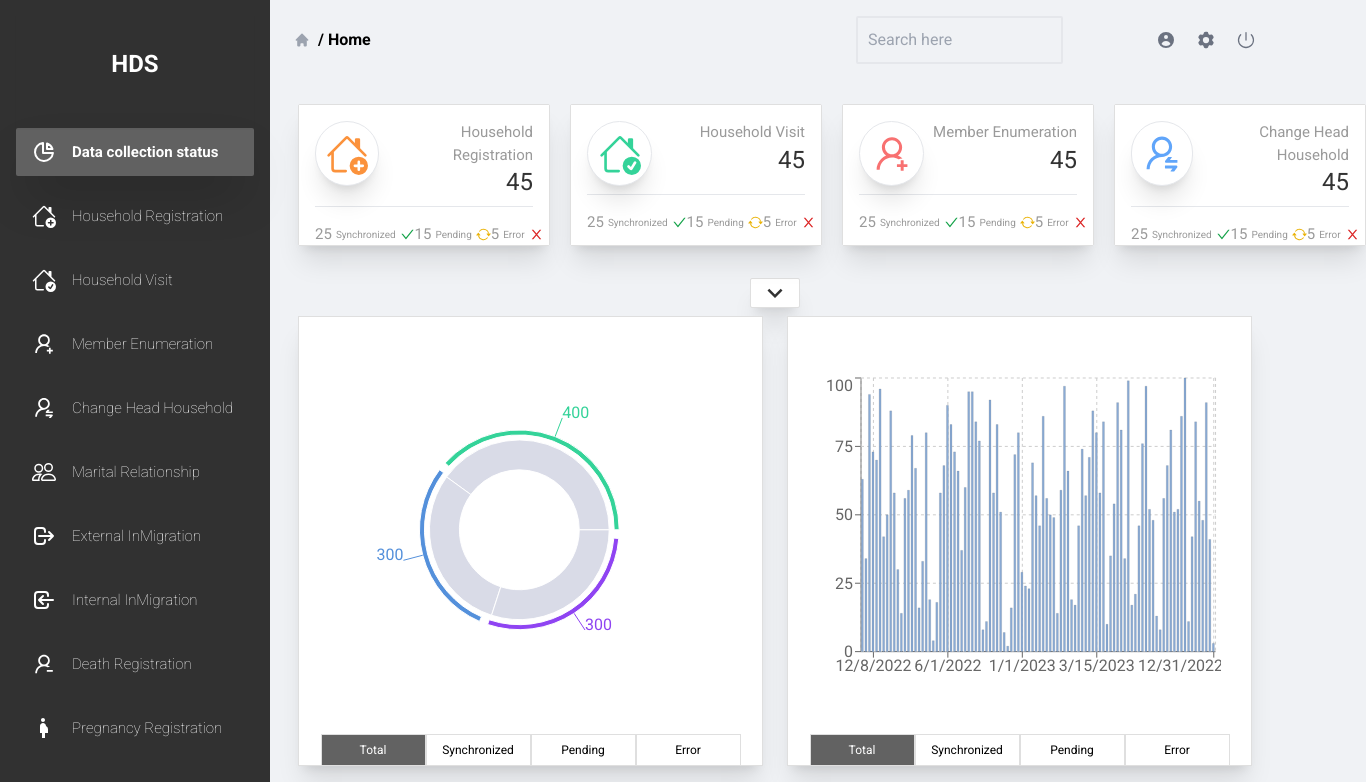
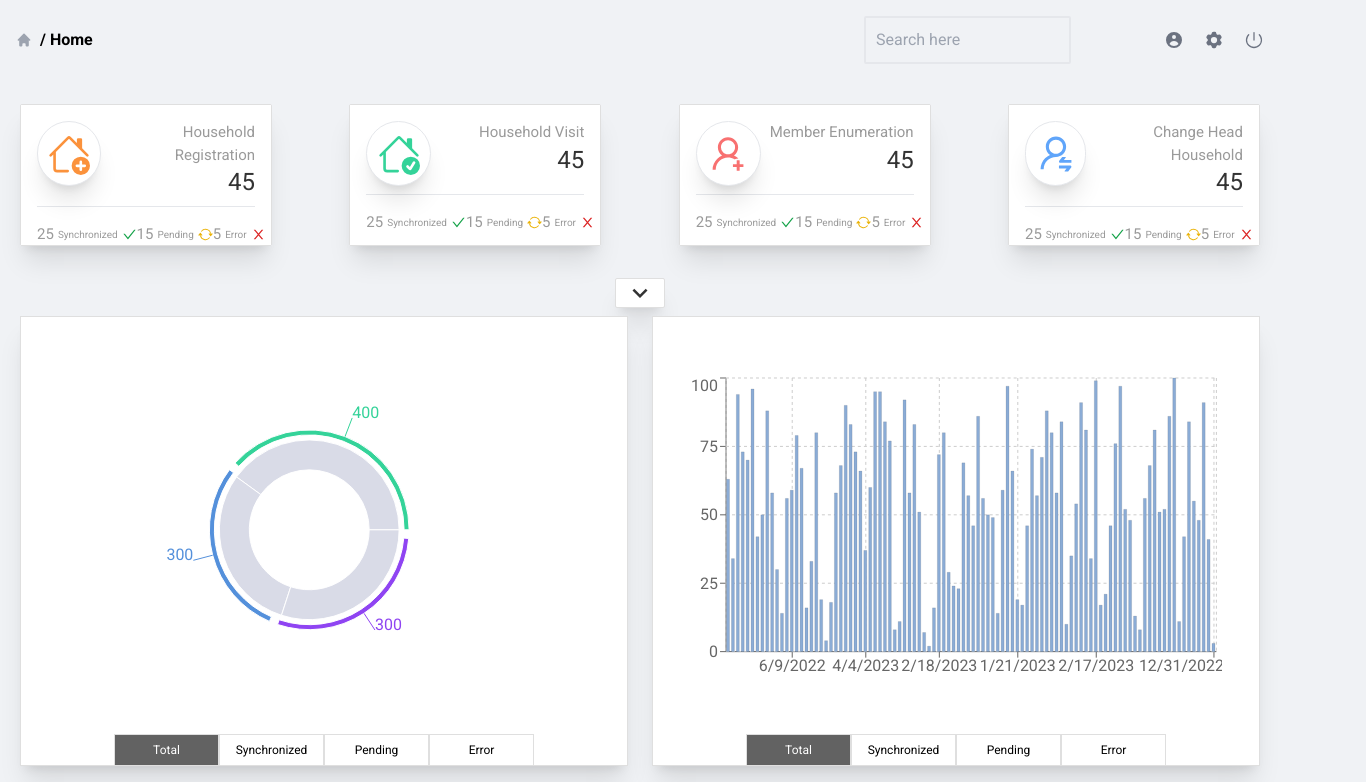
Before and after one commit to Edmilson-Filimone/hds-dashboard, a React (Vite) app: page / in a window 1280 px wide. Shown: the top 782 px of the page, 1366 px wide, since content can reach past the window. Built offline with nearby package versions, Linux system fonts and the light colour scheme.

Commit message:
Removing sidebar

```diff
--- a/src/App.jsx
+++ b/src/App.jsx
@@ -8,6 +8,7 @@ import Playground from "./pages/Playground";
 
 function App() {
   //collapse sidebar function that will be passed and triggered in child component, basically readjust the grid layout on main page (parent)
+  // eslint-disable-next-line no-unused-vars
   const [collapse, setCollapse] = useState('sidebar-expand')
   const changeLayout = (collapseState) => {
     setCollapse(collapseState)
@@ -15,8 +16,8 @@ function App() {
   return (
     <>
     <BrowserRouter>
-    <section className={`md:grid ${collapse} mx-2 md:mr-2 md:ml-0 gap-2 grid-rows-size`}>
-      <div className="col-span-1 row-span-3"><Sidebar layout={changeLayout}/></div>
+    <section>
+      <div className="col-span-1 row-span-3 hidden"><Sidebar layout={changeLayout}/></div>
       <section className="col-start-2 col-span-4 row-span-full">
         <Navbar/>
         <Routes>
--- a/src/index.css
+++ b/src/index.css
@@ -36,14 +36,19 @@ body{
     @apply shadow-2xl bg-main rounded-md border
 }
 
+
+
 /**APP LAYOUT*/
 
-.sidebar-expand{
+/* Enable this styles only if sidebar is not hidden */
+/* .sidebar-expand{
     grid-template-columns: 270px repeat(4, 1fr);
 }
 .sidebar-collapse{
     grid-template-columns: 87px repeat(4, 1fr);
-}
+} */
+
+
 
 /*Removing scrollbar*/
 
```
